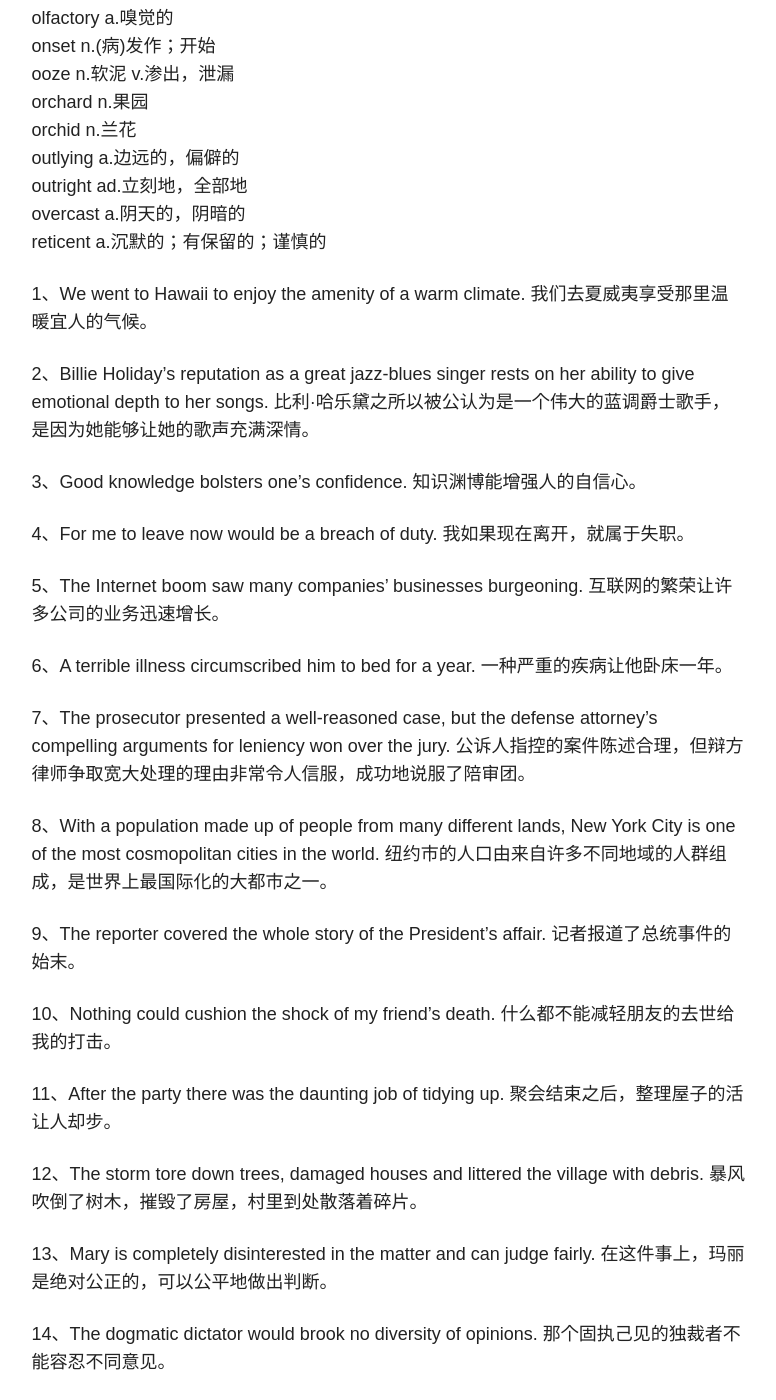
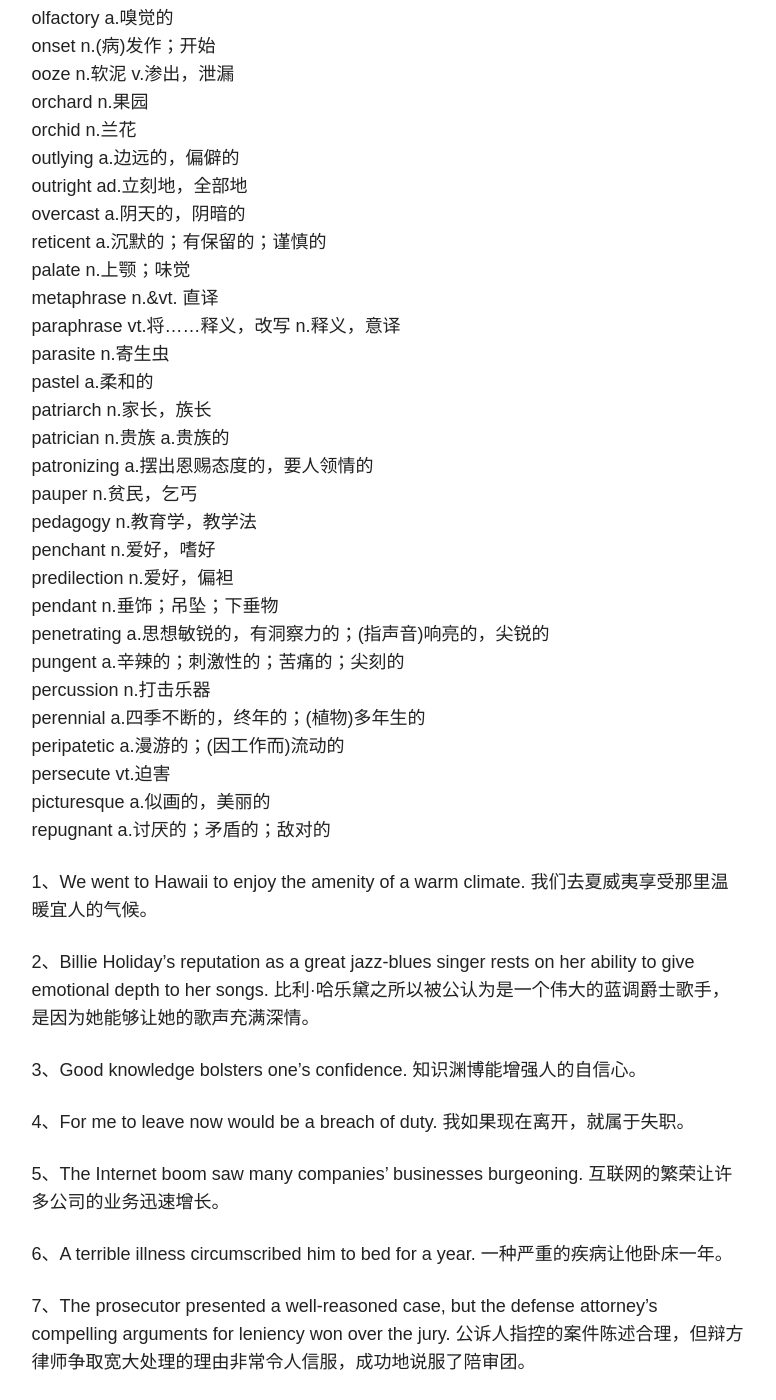
Before and after one commit to hushPlease/hushPlease.github.io, a Jekyll site: the page built from _posts/blog/2016-09-22-sentences-take-down.md, in a window 1280 px wide and 1400 px high, scrolled down 5518 px. Shown: the whole window, without its empty margins (348-1124 px from the left). Built offline with Jekyll 4.4.1, drawn with Linux system fonts in a browser that asks for light colours; nearby versions of some CDN libraries; some of the changed text lies outside the part shown.

Commit message:
Update post.

```diff
--- a/_posts/blog/2016-09-22-sentences-take-down.md
+++ b/_posts/blog/2016-09-22-sentences-take-down.md
@@ -187,6 +187,27 @@ outlying a.边远的，偏僻的
 outright ad.立刻地，全部地
 overcast a.阴天的，阴暗的
 reticent a.沉默的；有保留的；谨慎的
+palate n.上颚；味觉
+metaphrase n.&vt. 直译
+paraphrase vt.将……释义，改写 n.释义，意译
+parasite n.寄生虫
+pastel a.柔和的
+patriarch n.家长，族长
+patrician n.贵族 a.贵族的
+patronizing a.摆出恩赐态度的，要人领情的
+pauper n.贫民，乞丐
+pedagogy n.教育学，教学法
+penchant n.爱好，嗜好
+predilection n.爱好，偏袒
+pendant n.垂饰；吊坠；下垂物
+penetrating a.思想敏锐的，有洞察力的；(指声音)响亮的，尖锐的
+pungent a.辛辣的；刺激性的；苦痛的；尖刻的
+percussion n.打击乐器
+perennial a.四季不断的，终年的；(植物)多年生的
+peripatetic a.漫游的；(因工作而)流动的
+persecute vt.迫害
+picturesque a.似画的，美丽的
+repugnant a.讨厌的；矛盾的；敌对的
 
 
 1、We went to Hawaii to enjoy the amenity of a warm climate. 我们去夏威夷享受那里温暖宜人的气候。
@@ -289,4 +310,8 @@ reticent a.沉默的；有保留的；谨慎的
 
 50、Fear of falling victim to some dreadful disease can become such an obsession that it actually drives a person into a nervous breakdown. 对于染上某些严重疾病的担忧可能成为一种强迫症，实际上会让一个人精神崩溃。
 
-51、
+51、Television plays a paramount role in molding public opinion. 电视在左右公众舆论方面具有决定性作用。
+
+52、They closed the restaurant because the paucity of customers made it financially unfeasible to operate. 他们关闭了那家餐厅，因为缺少顾客使其在财务上无法继续运营。
+
+53、
```
Also changed, not shown: other parts of _posts/blog/2016-09-22-sentences-take-down.md (+1 -1 lines).
